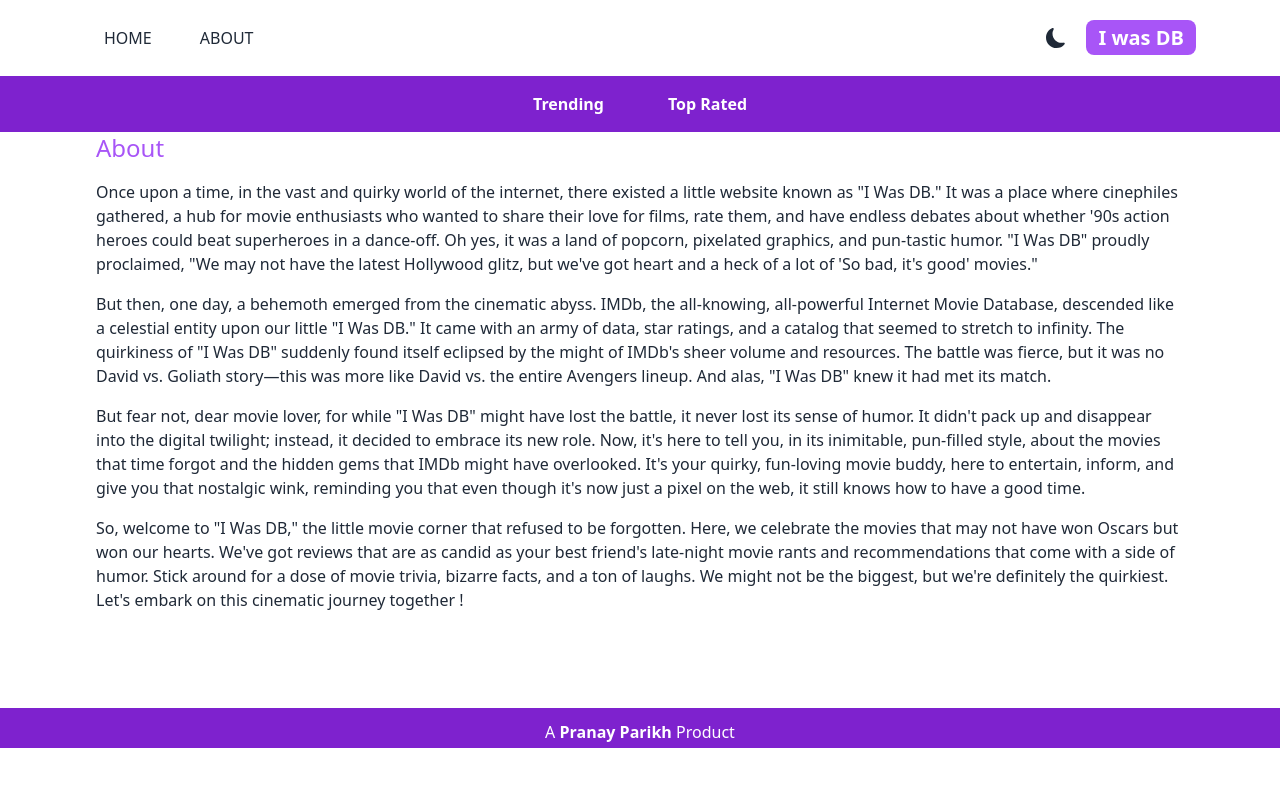
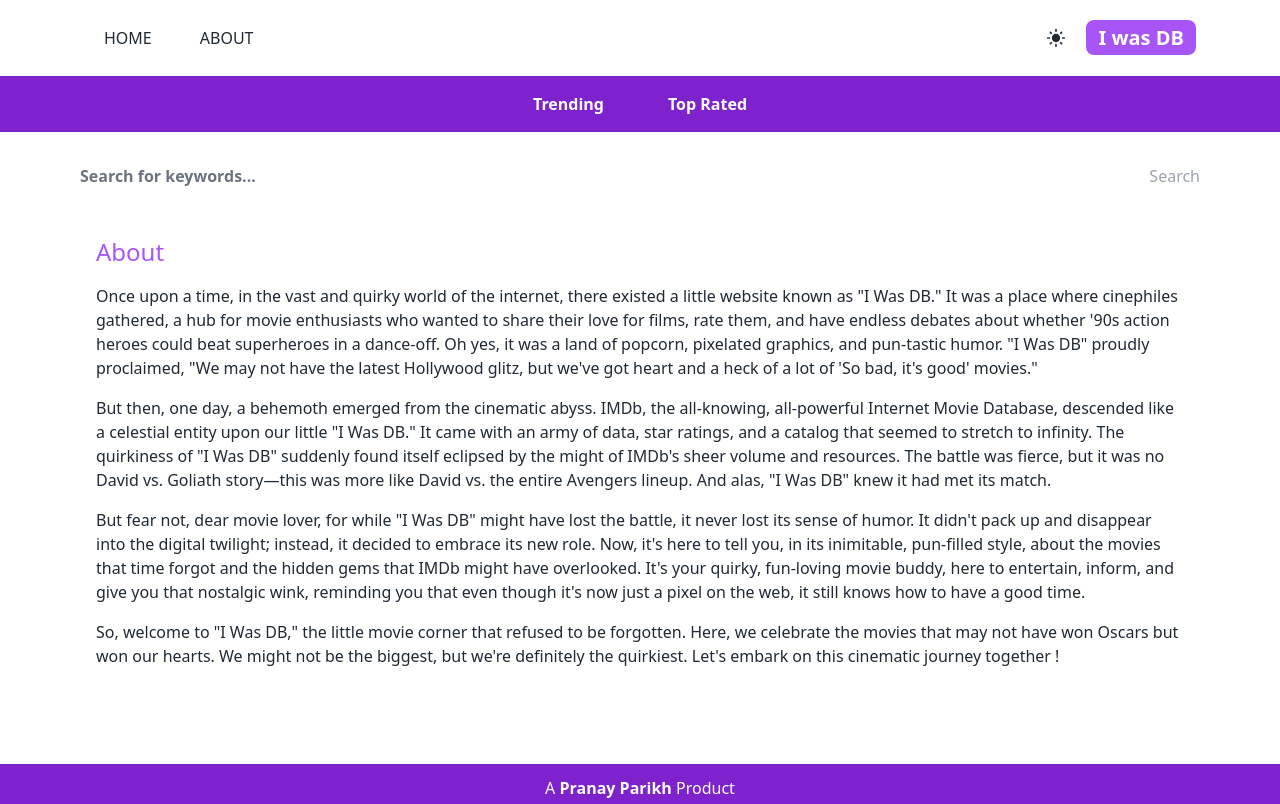
Before and after one commit to arey-pranay/i-was-db, a Next.js app: page /about in a window 1280 px wide. Built offline with nearby package versions, Linux system fonts and the light colour scheme.

Commit message:
Included search function & added loaders in cards.

```diff
--- a/src/app/about/page.jsx
+++ b/src/app/about/page.jsx
@@ -2,7 +2,7 @@
 
 function About() {
   return (
-    <div className="max-w-6xl pb-8 px-8 mx-auto space-y-4">
+    <div className="max-w-6xl py-8 px-8 mx-auto space-y-4">
       <h1 className="text-2xl font-medium text-purple-500">About</h1>
       <p>
         Once upon a time, in the vast and quirky world of the internet, there
@@ -40,10 +40,7 @@
       <p>
         So, welcome to &quot;I Was DB,&quot; the little movie corner that
         refused to be forgotten. Here, we celebrate the movies that may not have
-        won Oscars but won our hearts. We&apos;ve got reviews that are as candid
-        as your best friend&apos;s late-night movie rants and recommendations
-        that come with a side of humor. Stick around for a dose of movie trivia,
-        bizarre facts, and a ton of laughs. We might not be the biggest, but
+        won Oscars but won our hearts. We might not be the biggest, but
         we&apos;re definitely the quirkiest. Let&apos;s embark on this cinematic
         journey together !
       </p>
--- a/src/app/layout.jsx
+++ b/src/app/layout.jsx
@@ -3,6 +3,7 @@
 import Provider from "./Provider";
 import Navbar from "@/components/Navbar";
 import Footer from "@/components/Footer";
+import SearchBar from "@/components/SearchBar";
 export default function RootLayout({ children }) {
   return (
     <html lang="en">
@@ -10,6 +11,7 @@
         <Provider>
           <Header />
           <Navbar />
+          <SearchBar />
           {children}
           <Footer />
         </Provider>
--- a/src/app/movie/[id]/page.jsx
+++ b/src/app/movie/[id]/page.jsx
@@ -18,17 +18,17 @@
   console.log(movie.original_title);
   return (
     <div className="w-full p-10">
-      <div className="p-4 md:pt-8 flex flex-col md:flex-row items-center content-center max-w-6xl mx-auto md:space-x-6 ">
+      <div className="p-4 md:pt-8 flex flex-col md:flex-row items-start justify-center max-w-6xl mx-auto md:space-x-6 ">
         <Image
           src={`https://image.tmdb.org/t/p/original/${
             movie.backdrop_path || movie.poster_path
           }`}
           width={500}
           height={300}
-          className="rounded-lg border-4 border-slate-400 "
+          className="rounded-lg border-4 border-slate-400 mb-7 sm:mb-0"
           alt="The location might have been shifted in the original database, really sorry for the inconvenience"
           style={{
-            maxWidth: "50%",
+            maxWidth: "100%",
             height: "100%",
           }}
           placeholder="blur"
--- /dev/null
+++ b/src/app/search/[searchTerm]/page.jsx
@@ -0,0 +1,18 @@
+import Results from "@/components/Results";
+import React from "react";
+
+export default async function SearchPage({ params }) {
+  console.log(params.searchTerm);
+  console.log(process.env.API_KEY);
+  const res = await fetch(
+    `https://api.themoviedb.org/3/search/movie?api_key=${process.env.API_KEY}&query=${params.searchTerm}`
+  );
+  const data = await res.json();
+  const results = data.results;
+  return (
+    <div>
+      {results.length === 0 && <h1>No Results found for this keyword</h1>}
+      <Results results={results} />
+    </div>
+  );
+}
--- a/src/components/Card.jsx
+++ b/src/components/Card.jsx
@@ -5,7 +5,7 @@
 
 export default function Card({ result }) {
   return (
-    <div className="cursor-pointer bg-slate-200 dark:bg-transparent sm:p-3 sm:hover:shadow-slate-400 sm:shadow-md rounded-lg dark:sm:border sm:border-slate-400 sm:m-2 transition-shadow duration-200 group">
+    <div className="cursor-pointer bg-slate-200 dark:bg-transparent p-3 sm:hover:shadow-slate-400 sm:shadow-md rounded-lg dark:border border-slate-400 m-5 sm:m-2 transition-shadow duration-200 group">
       <Link href={`/movie/${result.id}`}>
         <Image
           src={`https://image.tmdb.org/t/p/original/${
@@ -20,7 +20,7 @@
             height: "auto",
           }}
           placeholder="blur"
-          blurDataURL="/spinner.svg"
+          blurDataURL="/loadingTriangle2.svg"
         />
         <div className="p-2">
           <h2 className="text-lg font-medium line-clamp-2 text-purple-800 dark:text-purple-300">
--- a/src/components/DarkModeSwitch.jsx
+++ b/src/components/DarkModeSwitch.jsx
@@ -5,7 +5,7 @@
 import { useTheme } from "next-themes";
 const DarkModeSwitch = () => {
   const { systemTheme, theme, setTheme } = useTheme();
-  const currentTheme = theme === "system" ? systemTheme : theme;
+  const currentTheme = theme === "system" ? "dark" : theme;
   const [mounted, setMounted] = useState(false);
   useEffect(() => {
     setMounted(true);
--- a/src/components/Footer.jsx
+++ b/src/components/Footer.jsx
@@ -4,8 +4,19 @@
   return (
     <div className="w-full bottom-0 mt-16 pt-3 pb-1 dark:bg-gray-700 bg-purple-700 text-white text-center">
       A{" "}
-      <a href="github.com/arey-pranay" className="font-bold">
-        Pranay Parikh
+      <a
+        href="https://www.github.com/arey-pranay"
+        target="_blank"
+        className="font-bold"
+      >
+        Pranay
+      </a>{" "}
+      <a
+        href="https://www.linkedin.com/in/pranay-parikh-530331218"
+        target="_blank"
+        className="font-bold"
+      >
+        Parikh
       </a>{" "}
       Product
     </div>
--- a/src/components/Navbar.jsx
+++ b/src/components/Navbar.jsx
@@ -3,7 +3,7 @@
 
 export default function Navbar() {
   return (
-    <div className="flex justify-center items-center gap-16 bg-purple-700 py-4 dark:bg-gray-700">
+    <div className="flex justify-center items-center gap-16 bg-purple-700 py-4 dark:bg-gray-700 mb-4">
       <NavbarItem title="Trending" param="fetchTrending" />
       <NavbarItem title="Top Rated" param="fetchTopRated" />
     </div>
--- a/src/components/NavbarItem.jsx
+++ b/src/components/NavbarItem.jsx
@@ -12,7 +12,7 @@
         className={`text-white hover:text-purple-200 dark:hover:text-purple-600 font-semibold ${
           genre &&
           genre === param &&
-          "underline underline-offset-2 decoration-2 decoration-purple-200 dark:decoration-purple-500"
+          "underline underline-offset-2 decoration-2 text-purple-400 decoration-purple-200 dark:decoration-purple-500"
         }`}
         href={`/?genre=${param}`}
       >
--- /dev/null
+++ b/src/components/SearchBar.jsx
@@ -0,0 +1,34 @@
+"use client";
+import React, { useState } from "react";
+import { useRouter } from "next/navigation";
+export default function SearchBar() {
+  const [search, setSearch] = useState("");
+  const router = useRouter();
+  function handleSubmit(e) {
+    e.preventDefault();
+    if (!search) return;
+    router.push(`/search/${search}`);
+  }
+
+  return (
+    <form
+      onSubmit={handleSubmit}
+      className="flex max-w-6xl px-4 mx-auto justify-between items-center"
+    >
+      <input
+        value={search}
+        onChange={(e) => setSearch(e.target.value)}
+        type="text"
+        placeholder="Search for keywords..."
+        className="flex-1 w-full rounded-md h-14 font-semibold text-purple-900 dark:text-purple-300 placeholder-gray-500 outline-none bg-transparent"
+      />
+      <button
+        disabled={!search}
+        type="submit"
+        className="text-purple-700 font-semibold disabled:font-extralight disabled:text-gray-400"
+      >
+        Search
+      </button>
+    </form>
+  );
+}
```
Also changed, not shown: public/loadingTriangle2.svg (added).
